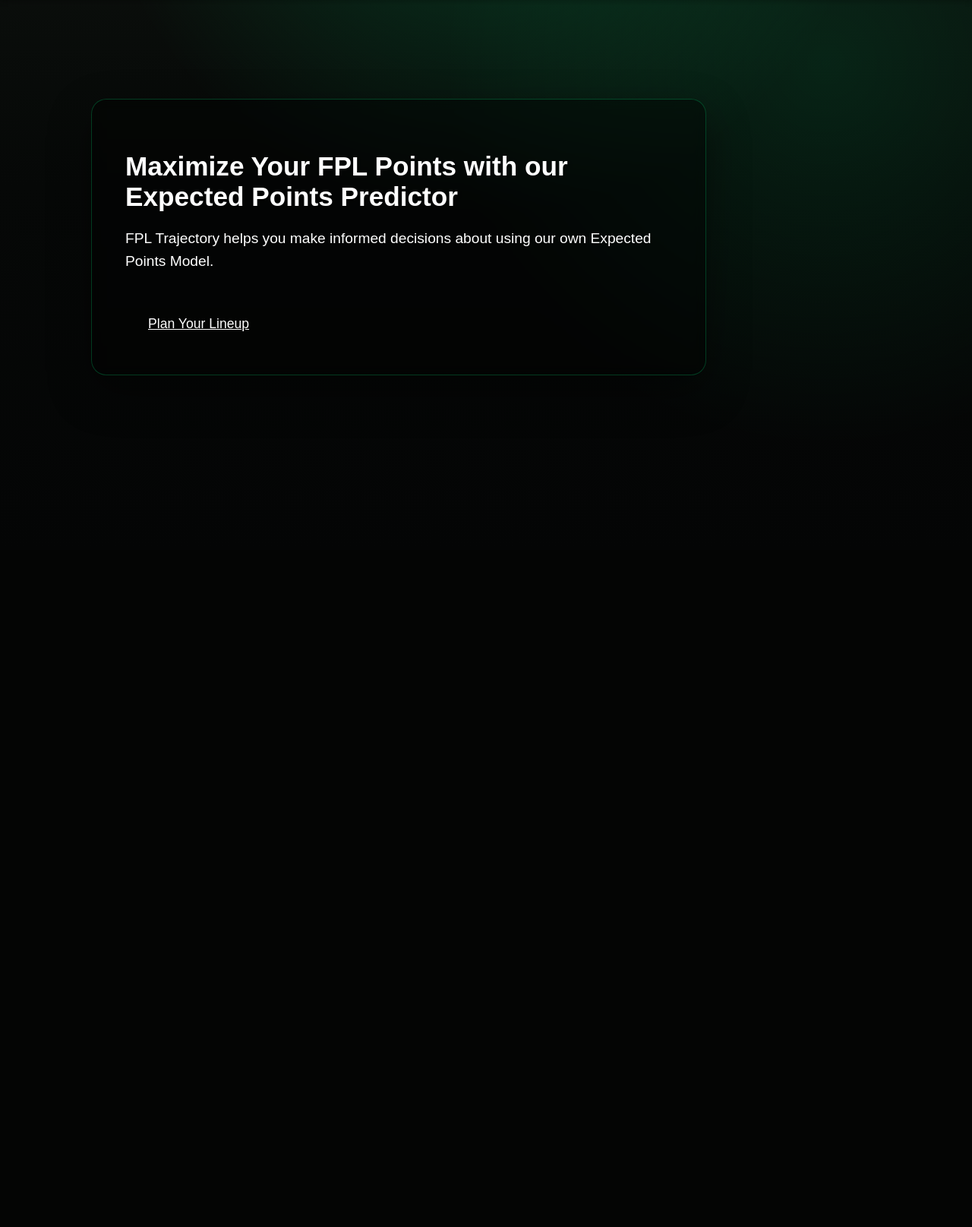
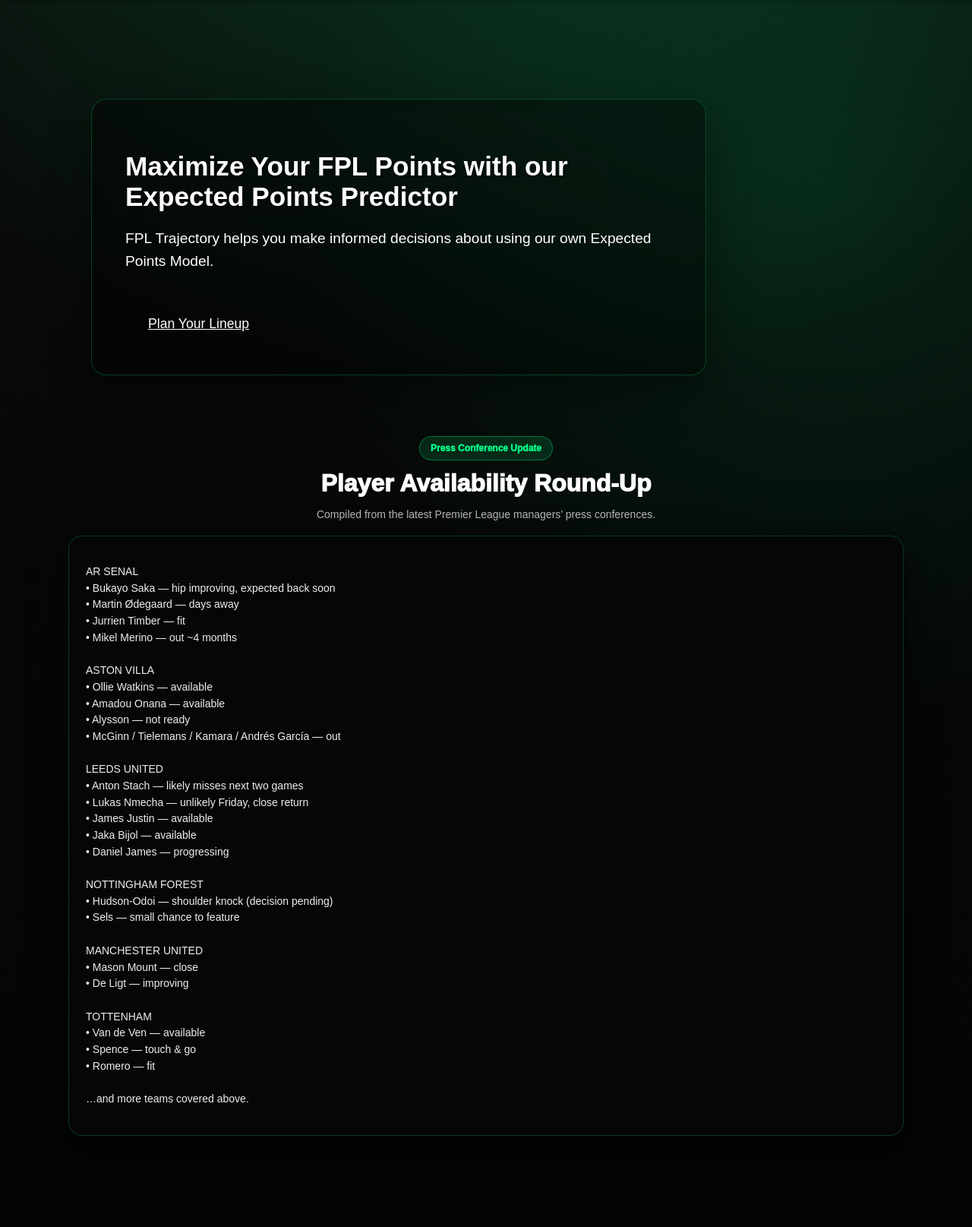
Before and after one commit to fpltrajectory/fpl-trajectory, a Flask app: page / in a window 1280 px wide. Shown: the part 76-1691 px from the top of the page at 76% size. Before the commit the page ends 570 px from the top, so only its background shows below. Run offline with Flask 3, Linux system fonts and the light colour scheme.

Commit message:
add press conference availability section

```diff
--- a/templates/home.html
+++ b/templates/home.html
@@ -56,8 +56,112 @@
     </div>
 </section>
 {% endif %}
+<section class="availability-section">
+    <div class="availability-head">
+        <div class="availability-kicker">Press Conference Update</div>
+        <h2 class="availability-title">Player Availability Round-Up</h2>
+        <p class="availability-sub">
+            Compiled from the latest Premier League managers’ press conferences.
+        </p>
+    </div>
+
+    <div class="availability-box">
+<pre>
+AR SENAL
+• Bukayo Saka — hip improving, expected back soon
+• Martin Ødegaard — days away
+• Jurrien Timber — fit
+• Mikel Merino — out ~4 months
+
+ASTON VILLA
+• Ollie Watkins — available
+• Amadou Onana — available
+• Alysson — not ready
+• McGinn / Tielemans / Kamara / Andrés García — out
+
+LEEDS UNITED
+• Anton Stach — likely misses next two games
+• Lukas Nmecha — unlikely Friday, close return
+• James Justin — available
+• Jaka Bijol — available
+• Daniel James — progressing
+
+NOTTINGHAM FOREST
+• Hudson-Odoi — shoulder knock (decision pending)
+• Sels — small chance to feature
+
+MANCHESTER UNITED
+• Mason Mount — close
+• De Ligt — improving
+
+TOTTENHAM
+• Van de Ven — available
+• Spence — touch & go
+• Romero — fit
+
+…and more teams covered above.
+</pre>
+    </div>
+</section>
+
+
 
 <style>
+/* ===========================
+   AVAILABILITY SECTION
+=========================== */
+
+.availability-section{
+    max-width: 1100px;
+    margin: 80px auto;
+    padding: 0 18px;
+}
+
+.availability-head{
+    text-align:center;
+    margin-bottom:20px;
+}
+
+.availability-kicker{
+    display:inline-block;
+    padding:8px 14px;
+    border-radius:999px;
+    font-weight:1000;
+    font-size:12px;
+    background:rgba(0,255,135,.12);
+    border:1px solid rgba(0,255,135,.35);
+    color:#00ff87;
+}
+
+.availability-title{
+    margin:12px 0 4px;
+    font-size:32px;
+    font-weight:1000;
+    color:white;
+}
+
+.availability-sub{
+    font-size:14px;
+    opacity:.7;
+}
+
+.availability-box{
+    margin-top:20px;
+    background:#050706;
+    border:1px solid rgba(0,255,135,.2);
+    border-radius:18px;
+    padding:22px;
+    box-shadow:0 20px 50px rgba(0,0,0,.8);
+}
+
+.availability-box pre{
+    white-space:pre-wrap;
+    font-family:inherit;
+    font-size:14px;
+    line-height:1.55;
+    color:#eee;
+}
+
 /* Your existing intro styles */
 .home-intro {
     text-align: center;
```
